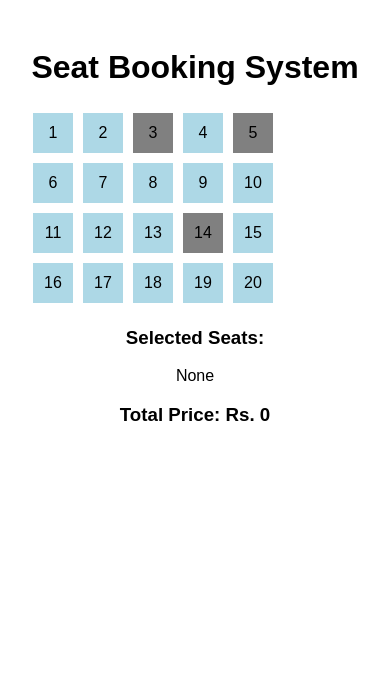
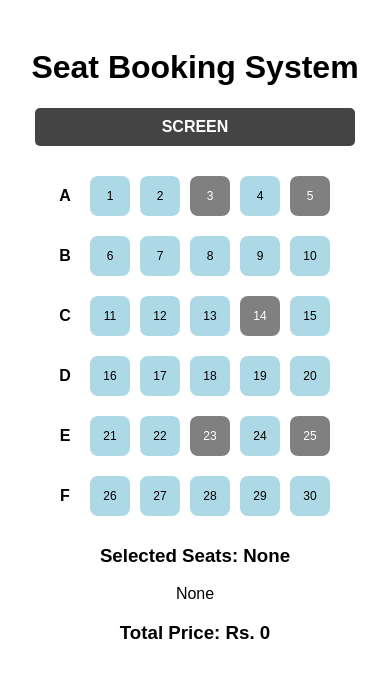
Before and after one commit to Thisha00/Seat-Booking-App, a React (Create React App) app: page / in a window 390 px wide. Shown: the top 678 px of the page. Built offline with nearby package versions, Linux system fonts and the light colour scheme.

Commit message:
Improved to Responsive cinema-style layout

```diff
--- a/src/App.js
+++ b/src/App.js
@@ -5,16 +5,23 @@ import "./App.css";
 
 function App() {
   const generateSeats = () => {
-    let seats = [];
-    for (let i = 1; i <= 20; i++) {
+  let seats = [];
+  let id = 1;
+
+  for (let row = 0; row < 6; row++) {
+    for (let col = 0; col < 5; col++) {
       seats.push({
-        id: i,
-        booked: Math.random() < 0.2, // some seats already booked
+        id: id,
+        row: String.fromCharCode(65 + row),
+        number: col + 1,
+        booked: Math.random() < 0.2,
         selected: false,
       });
+      id++;
     }
-    return seats;
-  };
+  }
+  return seats;
+};
 
   const [seats, setSeats] = useState(generateSeats());
 
--- a/src/components/BookingSummary.js
+++ b/src/components/BookingSummary.js
@@ -6,7 +6,10 @@ function BookingSummary({ selectedSeats }) {
 
   return (
     <div>
-      <h3>Selected Seats:</h3>
+      <h3>
+      Selected Seats:{" "}
+      {selectedSeats.length > 0 ? selectedSeats.join(", ") : "None"}
+      </h3>
       <p>{selectedSeats.join(", ") || "None"}</p>
       <h3>Total Price: Rs. {total}</h3>
     </div>
--- a/src/components/Seat.js
+++ b/src/components/Seat.js
@@ -7,8 +7,14 @@ function Seat({ seat, onSelect }) {
     }
   };
 
+  let seatClass = "seat";
+
+  if (seat.booked) seatClass += " booked";
+  else if (seat.selected) seatClass += " selected";
+
   return (
     <div
+      className={seatClass}
       onClick={handleClick}
       style={{
         width: "40px",
--- /dev/null
+++ b/src/components/SeatGrid.css
@@ -0,0 +1,79 @@
+.cinema-container {
+  text-align: center;
+  margin-top: 20px;
+}
+
+/* Screen */
+.screen {
+  background: #444;
+  color: white;
+  padding: 10px;
+  margin: 20px auto;
+  width: 60%;
+  border-radius: 5px;
+  font-weight: bold;
+}
+
+/* Seats layout */
+.seats-container {
+  display: flex;
+  flex-direction: column;
+  align-items: center;
+}
+
+.seat-row {
+  display: flex;
+  align-items: center;
+  margin: 5px 0;
+}
+
+/* Row label (A, B, C...) */
+.row-label {
+  width: 20px;
+  margin-right: 10px;
+  font-weight: bold;
+}
+
+/* Seat styles */
+.seat {
+  width: 40px;
+  height: 40px;
+  margin: 5px;
+  border-radius: 8px;
+  background-color: #b0bec5;
+  cursor: pointer;
+  display: flex;
+  align-items: center;
+  justify-content: center;
+}
+
+/* Selected */
+.seat.selected {
+  background-color: #4caf50;
+  color: white;
+}
+
+/* Booked */
+.seat.booked {
+  background-color: #e53935;
+  cursor: not-allowed;
+  color: white;
+}
+
+/* Hover effect */
+.seat:hover:not(.booked) {
+  transform: scale(1.1);
+}
+
+/* 📱 Responsive */
+@media (max-width: 600px) {
+  .seat {
+    width: 30px;
+    height: 30px;
+    font-size: 12px;
+  }
+
+  .screen {
+    width: 90%;
+  }
+}
--- a/src/components/SeatGrid.js
+++ b/src/components/SeatGrid.js
@@ -1,12 +1,33 @@
 import React from "react";
 import Seat from "./Seat";
+import "./SeatGrid.css";
 
 function SeatGrid({ seats, onSelect }) {
+  // group seats into rows (5 seats per row)
+  const rows = [];
+  const seatsPerRow = 5;
+
+  for (let i = 0; i < seats.length; i += seatsPerRow) {
+    rows.push(seats.slice(i, i + seatsPerRow));
+  }
+
   return (
-    <div style={{ display: "flex", flexWrap: "wrap", width: "250px" }}>
-      {seats.map((seat) => (
-        <Seat key={seat.id} seat={seat} onSelect={onSelect} />
-      ))}
+    <div className="cinema-container">
+      <div className="screen">SCREEN</div>
+
+      <div className="seats-container">
+        {rows.map((row, rowIndex) => (
+          <div key={rowIndex} className="seat-row">
+            <span className="row-label">
+              {String.fromCharCode(65 + rowIndex)}
+            </span>
+
+            {row.map((seat) => (
+              <Seat key={seat.id} seat={seat} onSelect={onSelect} />
+            ))}
+          </div>
+        ))}
+      </div>
     </div>
   );
 }
```
